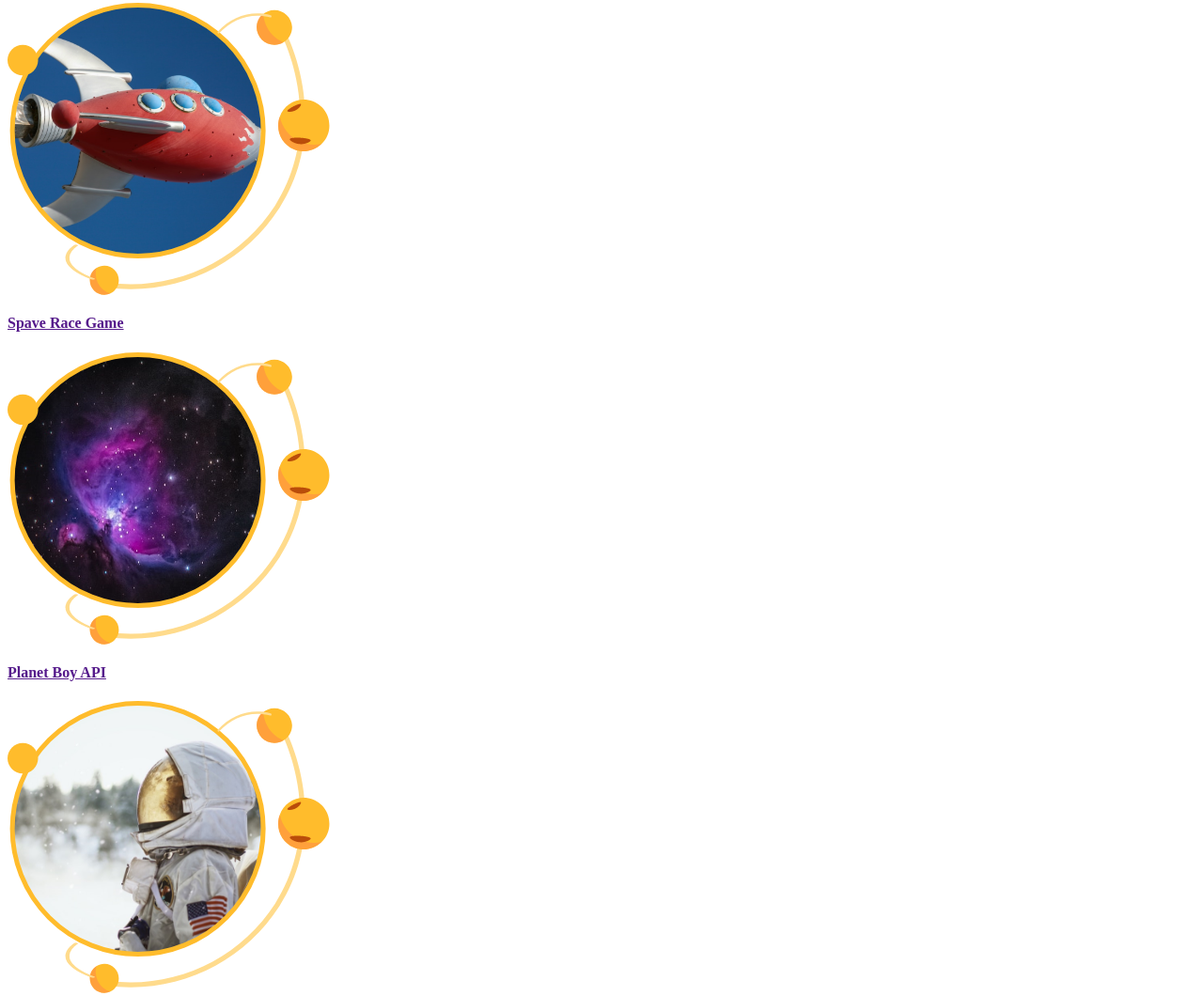
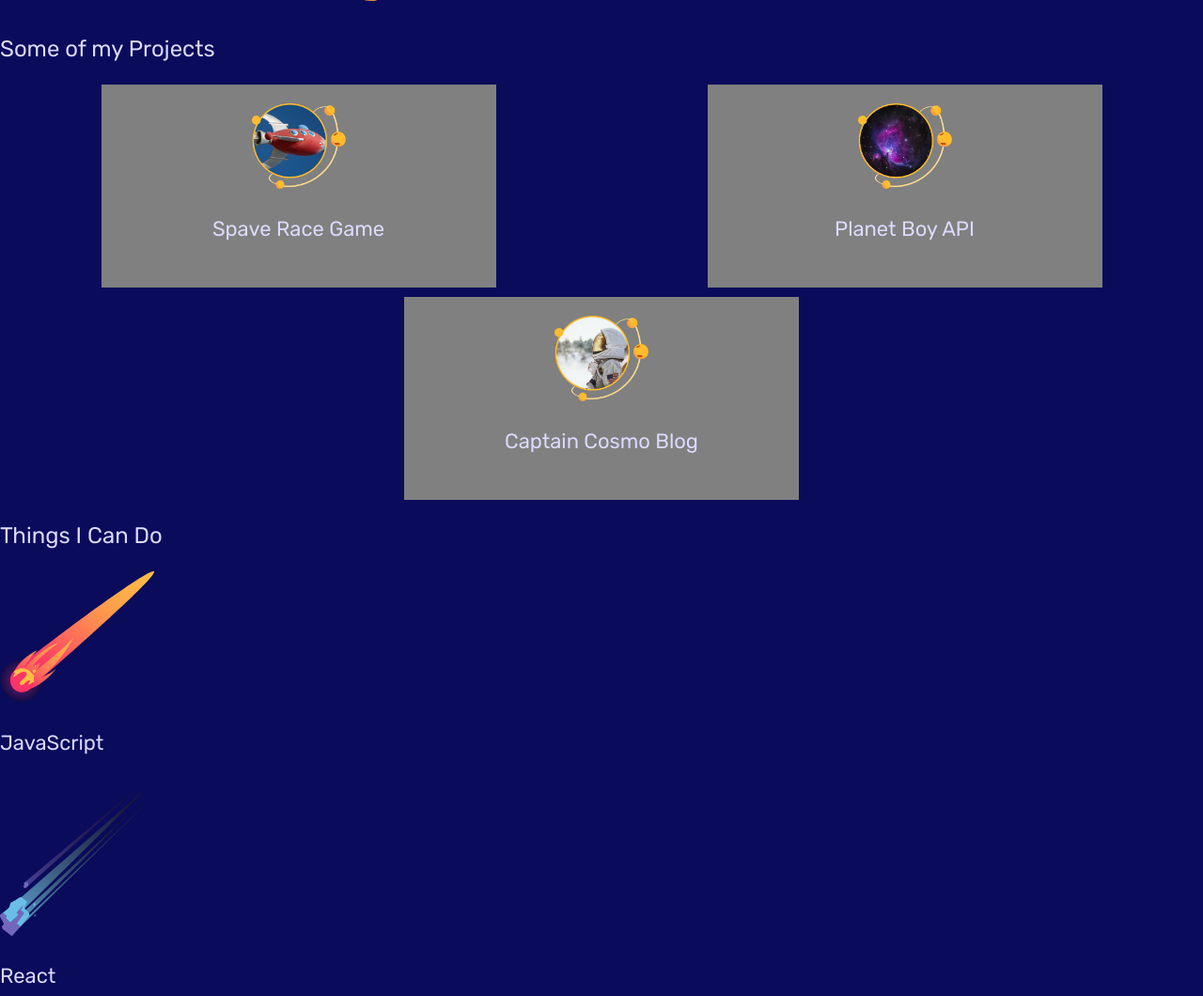
Before and after one commit to RyBrockers/cosmo-junkie, a plain HTML site: page index.html in a window 1280 px wide. Shown: the part 1178-2238 px from the top of the page at 94% size. Drawn offline with Linux system fonts and the light colour scheme.

Commit message:
second initial

```diff
--- a/index.html
+++ b/index.html
@@ -72,7 +72,7 @@
                 <form>
                     <input type="text" placeholder="NAME">
                     <input type="email" placeholder="EMAIL">
-                    <textarea name="" id="" cols="10" rows="10" placeholder="YOUR MESSAGE"></textarea>
+                    <textarea name="" id="" rows="10" placeholder="YOUR MESSAGE"></textarea>
                     <button class="button">Send Flare</button>
                 </form>
             </section>
--- a/styles.css
+++ b/styles.css
@@ -1,13 +1,120 @@
 /*  variables  */
-
+:root {
+    --primary: #ffc636;
+    --secondary: #0a0b5b;
+}
 
 /*  reset  */
-
+body,p,a,ul,li {
+    margin: 0;
+    padding: 0;
+    text-decoration: none;
+}
+li {
+    list-style-type: none;
+}
 
 /*  base styles  */
+body {
+    background: var(--secondary);
+    overflow-x: hidden;
+    font-family: 'Rubik Regular';
+}
 
+.button {
+    background: none;
+    border: 2px solid var(--primary);
+    color: var(--primary);
+    padding: 6px 12px;
+    border-radius: 20px;
+    text-transform: uppercase;
+    box-shadow: 1px 2px 3px rgba(0,0,0,0.6);
+    display: inline-block;
+}
+.button:hover {
+    color: #222;
+    background: var(--primary);
+}
 
+input, textarea {
+    background: rgba(255,255,255,0.05);
+    padding: 10px 16px;
+    border-radius: 20px;
+    border: 2px solid #9893d8;
+    color:  #f2f2f2f2;
+}
 /*  fonts  */
+@font-face {
+    font-family: 'Rubik Regular';
+    src: url('assets/fonts/Rubik-Regular.ttf');
+}
+h1,h2,h3,h4 {
+    color: #dddbff;
+    font-weight: normal;
+}
+p,a,li {
+    color: #9893d8;
+}
+h1, h3 {
+    font-size: 1.2em;
+}
+h2 {
+    font-size: 1.6em;
+}
+h4 {
+    font-size: 1.1em;
+}
+.leading {
+    font-size: 1.1em;
+}
+/*  mobile styles  */
 
+/*  small tablet styles  */
 
-/*  mobile styles  */
+@media screen and (min-width: 620px) {
+
+}
+
+/* large tablets and laptops */
+
+@media screen and (min-width: 960px) {
+     body {
+         font-size: 18px;
+     }
+}
+
+/* desktops styles */
+
+@media screen and (min-width: 1200px) {
+    body {
+        font-size: 20px;
+    }
+}
+
+/* grid testing */
+
+.projects {
+    display: grid;
+    grid-template-columns: repeat(12, 1fr);
+    gap: 10px;
+}
+.projects img {
+    max-width: 100px;
+}
+.projects a {
+    text-align: center;
+    background: grey;
+    padding: 20px;
+}
+.projects a:nth-child(1) {
+    grid-column: 2/6;
+    grid-row: 1;
+}
+.projects a:nth-child(2) {
+    grid-column: 8/12;
+    grid-row: 1;
+}
+.projects a:nth-child(3) {
+    grid-column: 5/9;
+    grid-row: 2;
+}
```
